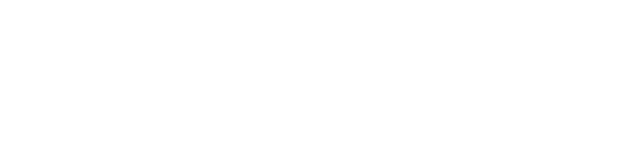
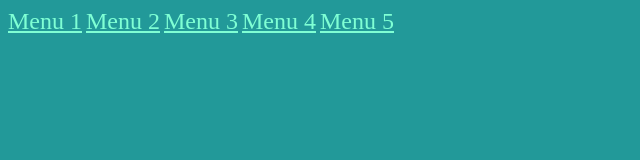
Before and after one commit to mariuszorbik/mariuszorbik.github.io, a website: page zadania-domowe/gulp-sass/app/index.html in a window 1280 px wide. Shown: the whole page, without its empty margins (0-640 px from the left). Drawn offline with nearby package versions, Linux system fonts and the light colour scheme.

```diff
--- a/zadania-domowe/gulp-sass/app/index.html
+++ b/zadania-domowe/gulp-sass/app/index.html
@@ -8,6 +8,17 @@
 
 <body>
 
+   <nav>
+       <ul>
+           <li><a href="">Menu 1</a></li>
+           <li><a href="">Menu 2</a></li>
+           <li><a href="">Menu 3</a></li>
+           <li><a href="">Menu 4</a></li>
+           <li><a href="">Menu 5</a></li>
+       </ul>
+   </nav>
+
+
 
 
    <script src="https://cdnjs.cloudflare.com/ajax/libs/jquery/3.2.1/jquery.min.js"></script>
--- /dev/null
+++ b/zadania-domowe/gulp-sass/app/scss/_zmienne.scss
@@ -0,0 +1,3 @@
+$base-color: #229999;
+
+$bg-color: yellow;
--- a/zadania-domowe/gulp-sass/app/scss/style.scss
+++ b/zadania-domowe/gulp-sass/app/scss/style.scss
@@ -0,0 +1,25 @@
+@import 'zmienne';
+
+body {
+    background-color: $base-color;
+}
+
+@mixin menu-nawigacyjne {
+    color: aquamarine;
+    font-size: 24px;
+}
+
+nav {
+    ul {
+        margin: 0;
+        padding: 0;
+        list-style: none;
+
+        li {
+            display: inline-block;
+            a {
+                @include menu-nawigacyjne;
+            }
+        }
+    }
+}
--- a/zadania-domowe/gulp-sass/gulpfile.js
+++ b/zadania-domowe/gulp-sass/gulpfile.js
@@ -2,12 +2,13 @@
 
 var sass = require('gulp-sass');
 
-gulp.task('sass', function () {
-    return gulp.src('app/scss/style.scss')
-        .pipe(sass())
-        .pipe(gulp.dest('app/css'));
+gulp.task('sass', function() {
+    'use strict';
+    return gulp.src('app/scss/**/*.scss')
+    .pipe(sass())
+    .pipe(gulp.dest('app/css'));
 });
 
-gulp.task('watch', function () {
-    gulp.watch('app/scss/style.scss', ['sass']);
+gulp.task('watch', function() {
+    gulp.watch('app/scss/**/*.scss', ['sass']);
 });
```
Also changed, not shown: zadania-domowe/gulp-sass/app/css/style.css.
